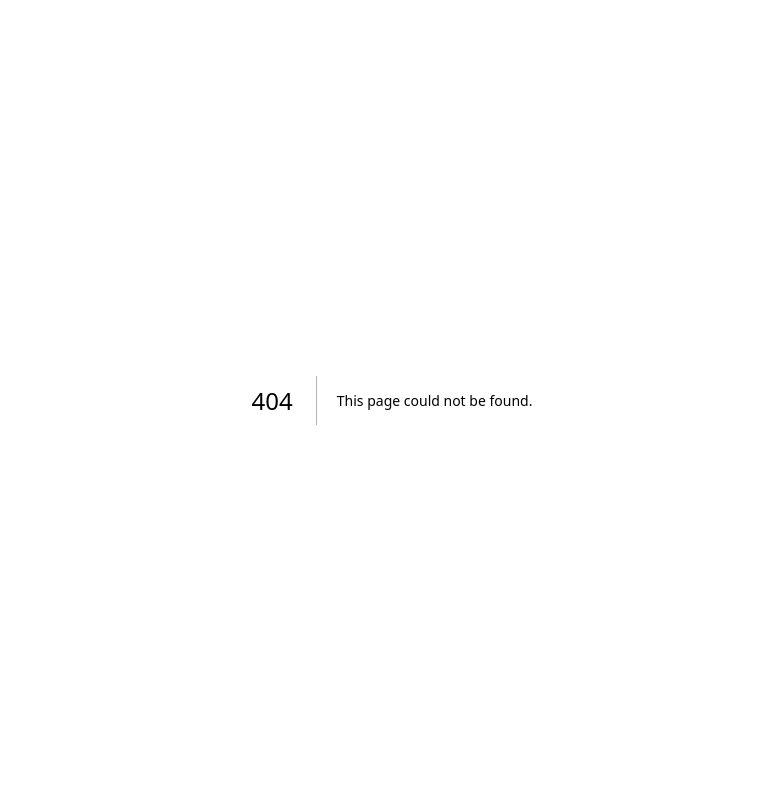
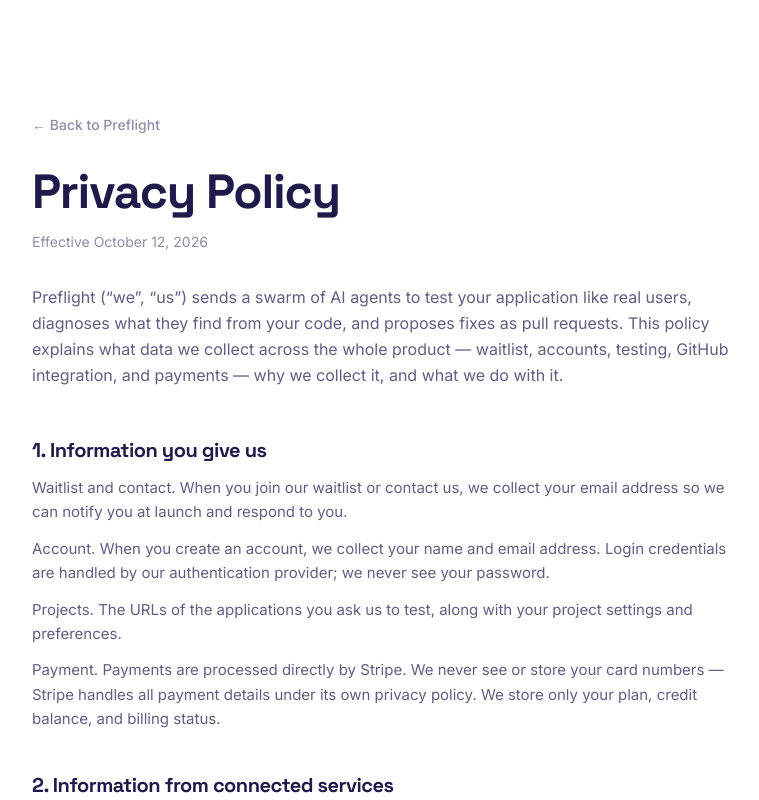
Before and after one commit to James-Software/Preflight, a Next.js app: page /privacy in a window 1280 px wide. Before the commit this address had no page. Shown: the top 800 px of the page, without its empty margins (248-1007 px from the left). Built offline with nearby package versions, Linux system fonts and the light colour scheme.

Commit message:
Add /privacy page covering the full product plan

```diff
--- /dev/null
+++ b/app/(marketing)/privacy/page.tsx
@@ -0,0 +1,135 @@
+import type { Metadata } from "next";
+
+export const metadata: Metadata = {
+  title: "Privacy Policy — Preflight",
+  description:
+    "How Preflight collects, uses, and protects your data across waitlist, testing, GitHub integration, and payments.",
+};
+
+const SECTIONS: { heading: string; body: string[] }[] = [
+  {
+    heading: "1. Information you give us",
+    body: [
+      "Waitlist and contact. When you join our waitlist or contact us, we collect your email address so we can notify you at launch and respond to you.",
+      "Account. When you create an account, we collect your name and email address. Login credentials are handled by our authentication provider; we never see your password.",
+      "Projects. The URLs of the applications you ask us to test, along with your project settings and preferences.",
+      "Payment. Payments are processed directly by Stripe. We never see or store your card numbers — Stripe handles all payment details under its own privacy policy. We store only your plan, credit balance, and billing status.",
+    ],
+  },
+  {
+    heading: "2. Information from connected services",
+    body: [
+      "GitHub. If you install our GitHub App or connect a repository, GitHub grants us the access scopes you approve — typically read access to the repositories you select, and permission to open pull requests. We access your source code solely to diagnose test failures and generate proposed fixes. We do not sell your code, use it for advertising, or share it beyond what is needed to operate the service. The exact scopes are shown by GitHub when you install the app, and you can review or revoke our access at any time in your GitHub settings.",
+    ],
+  },
+  {
+    heading: "3. Information from test runs",
+    body: [
+      "When the agent swarm tests your application, it acts like a real user in a real browser. We collect what the test produces: the pages visited, screenshots, console output, network request metadata, and the findings it reports. The swarm only touches the URLs and environments you configure — nothing else.",
+      "To diagnose failures, relevant portions of your repository code and test output are transmitted to our AI service providers. They process this data only to perform the diagnosis; we do not permit them to use it for any other purpose.",
+    ],
+  },
+  {
+    heading: "4. Information collected automatically",
+    body: [
+      "We use cookies and similar technologies for sign-in sessions, security, and basic product analytics (such as which features are used) so we can improve Preflight. You can control cookies through your browser settings, though some features require them to work.",
+    ],
+  },
+  {
+    heading: "5. How we use information",
+    body: [
+      "We use the information we collect to operate Preflight: running your tests, diagnosing failures, opening fix pull requests, managing credits and billing, communicating with you about launches, updates, and support, keeping the service secure and preventing abuse, and complying with legal obligations.",
+    ],
+  },
+  {
+    heading: "6. How we share information",
+    body: [
+      "Service providers. We share data with the providers that run Preflight: hosting (Vercel), database (Neon), payments (Stripe), authentication, AI diagnosis (our model providers), and GitHub (to open pull requests). Each processes data only as needed to provide its service to us.",
+      "We do not sell your personal information or your code. We will disclose information if required by law or to protect the rights, safety, and security of Preflight, our users, or others.",
+    ],
+  },
+  {
+    heading: "7. Data retention",
+    body: [
+      "We keep your data for as long as your account is active or as needed to provide the service. Test artifacts such as screenshots and logs are retained with your project history. You may request deletion of your data at any time (see Your rights below), and we will delete or de-identify it unless we are required to keep it for legal reasons.",
+    ],
+  },
+  {
+    heading: "8. Security",
+    body: [
+      "We use reasonable technical and organizational measures to protect your data, including encrypted connections and scoped access controls — for example, our GitHub App requests only the repository permissions it needs, and fixes are proposed as pull requests so nothing merges without your approval. No method of transmission or storage is completely secure, so we cannot guarantee absolute security.",
+    ],
+  },
+  {
+    heading: "9. Your rights and choices",
+    body: [
+      "You may request access to, correction of, or deletion of your personal data at any time by contacting us. You can revoke our GitHub access whenever you like from your GitHub settings, and you can unsubscribe from marketing emails with the link in any message. We will respond to requests within a reasonable timeframe.",
+    ],
+  },
+  {
+    heading: "10. Children's privacy",
+    body: [
+      "Preflight is built for development teams and is not directed at children under 13. We do not knowingly collect personal information from children under 13; if we learn that we have, we will delete it.",
+    ],
+  },
+  {
+    heading: "11. Changes to this policy",
+    body: [
+      "If we change this policy in a material way, we will post the updated version here and notify you by email before the changes take effect. The effective date at the top always reflects the current version.",
+    ],
+  },
+  {
+    heading: "12. Contact",
+    body: [
+      "Questions about this policy or your data? Email us at hello@apreflight.vercel.app and we will get back to you.",
+    ],
+  },
+];
+
+export default function PrivacyPage() {
+  return (
+    <main className="bg-white">
+      <div className="mx-auto max-w-3xl px-6 py-20 md:py-28">
+        <a
+          href="/"
+          className="text-sm font-medium text-ink/50 transition-colors duration-150 hover:text-ink"
+        >
+          &larr; Back to Preflight
+        </a>
+        <h1 className="font-display mt-8 text-4xl font-bold tracking-tight text-ink md:text-5xl">
+          Privacy Policy
+        </h1>
+        <p className="mt-4 text-sm text-ink/50">
+          Effective October 12, 2026
+        </p>
+        <p className="mt-8 text-base leading-relaxed text-ink/70">
+          Preflight (&ldquo;we&rdquo;, &ldquo;us&rdquo;) sends a swarm of AI
+          agents to test your application like real users, diagnoses what
+          they find from your code, and proposes fixes as pull requests.
+          This policy explains what data we collect across the whole
+          product — waitlist, accounts, testing, GitHub integration, and
+          payments — why we collect it, and what we do with it.
+        </p>
+        <div className="mt-12 space-y-10">
+          {SECTIONS.map((s) => (
+            <section key={s.heading}>
+              <h2 className="font-display text-xl font-bold tracking-tight text-ink">
+                {s.heading}
+              </h2>
+              <div className="mt-3 space-y-3">
+                {s.body.map((p, i) => (
+                  <p
+                    key={i}
+                    className="text-[15px] leading-relaxed text-ink/70"
+                  >
+                    {p}
+                  </p>
+                ))}
+              </div>
+            </section>
+          ))}
+        </div>
+      </div>
+    </main>
+  );
+}
```
